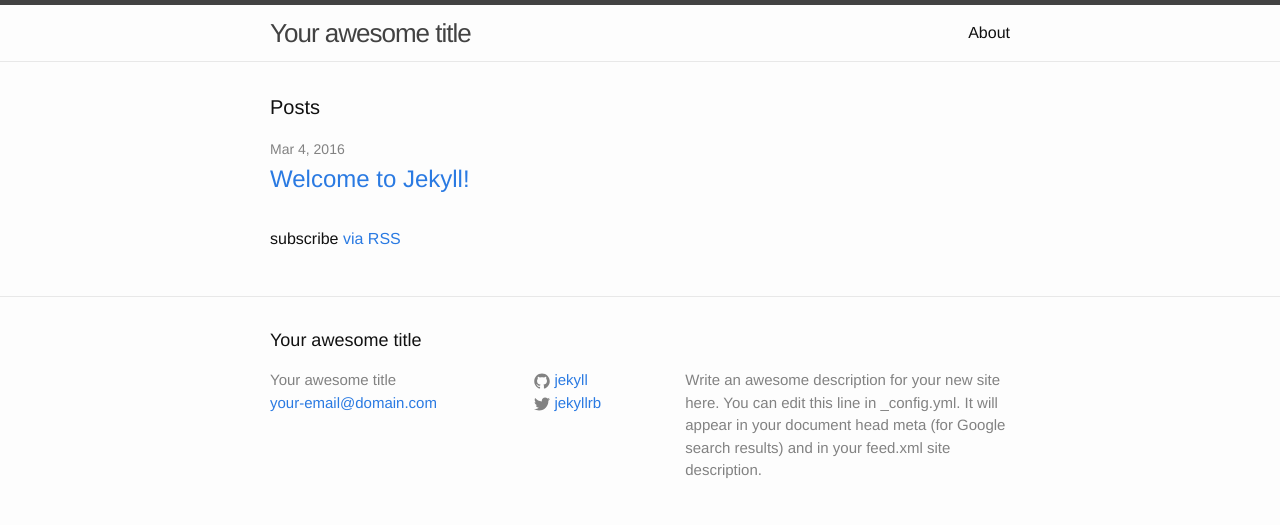
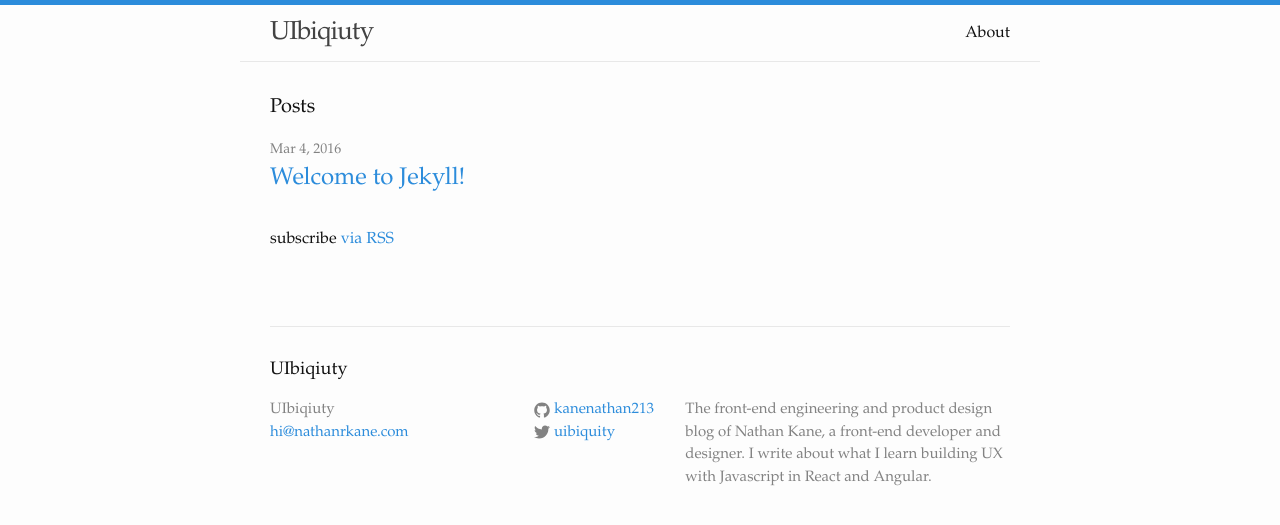
Before and after one commit to kanenathan213/kanenathan213.github.io, a Jekyll site: the page built from index.html, in a window 1280 px wide. Shown: the top 525 px of the page. Built offline with Jekyll 4.4.1, drawn with Linux system fonts in a browser that asks for light colours.

Commit message:
updated a few styles

```diff
--- a/_config.yml
+++ b/_config.yml
@@ -6,16 +6,16 @@
 # 'jekyll serve'. If you change this file, please restart the server process.
 
 # Site settings
-title: Your awesome title
-email: your-email@domain.com
+title: UIbiqiuty
+email: hi@nathanrkane.com
 description: > # this means to ignore newlines until "baseurl:"
-  Write an awesome description for your new site here. You can edit this
-  line in _config.yml. It will appear in your document head meta (for
-  Google search results) and in your feed.xml site description.
+  The front-end engineering and product design
+  blog of Nathan Kane, a front-end developer and designer. I write about what I learn
+  building UX with Javascript in React and Angular.
 baseurl: "" # the subpath of your site, e.g. /blog
-url: "http://yourdomain.com" # the base hostname & protocol for your site
-twitter_username: jekyllrb
-github_username:  jekyll
+url: "http://uibiquity.com" # the base hostname & protocol for your site
+twitter_username: uibiquity
+github_username:  kanenathan213
 
 # Build settings
 markdown: kramdown
--- a/_sass/_layout.scss
+++ b/_sass/_layout.scss
@@ -2,12 +2,15 @@
  * Site header
  */
 .site-header {
-    border-top: 5px solid $grey-color-dark;
-    border-bottom: 1px solid $grey-color-light;
+    border-top: 5px solid $brand-color;
     min-height: 56px;
 
     // Positioning context for the mobile navigation icon
     position: relative;
+    .wrapper {
+      border-bottom: 1px solid $grey-color-light;
+
+    }
 }
 
 .site-title {
@@ -98,8 +101,12 @@
  * Site footer
  */
 .site-footer {
-    border-top: 1px solid $grey-color-light;
     padding: $spacing-unit 0;
+
+    .wrapper {
+      padding: $spacing-unit 0;
+      border-top: 1px solid $grey-color-light;
+    }
 }
 
 .footer-heading {
--- a/css/main.scss
+++ b/css/main.scss
@@ -6,7 +6,7 @@
 
 
 // Our variables
-$base-font-family: "Helvetica Neue", Helvetica, Arial, sans-serif;
+$base-font-family: "Palatino Linotype", "Book Antiqua", Palatino, serif;
 $base-font-size:   16px;
 $base-font-weight: 400;
 $small-font-size:  $base-font-size * 0.875;
@@ -16,7 +16,7 @@ $spacing-unit:     30px;
 
 $text-color:       #111;
 $background-color: #fdfdfd;
-$brand-color:      #2a7ae2;
+$brand-color:      #2c8cdb;
 
 $grey-color:       #828282;
 $grey-color-light: lighten($grey-color, 40%);
```
